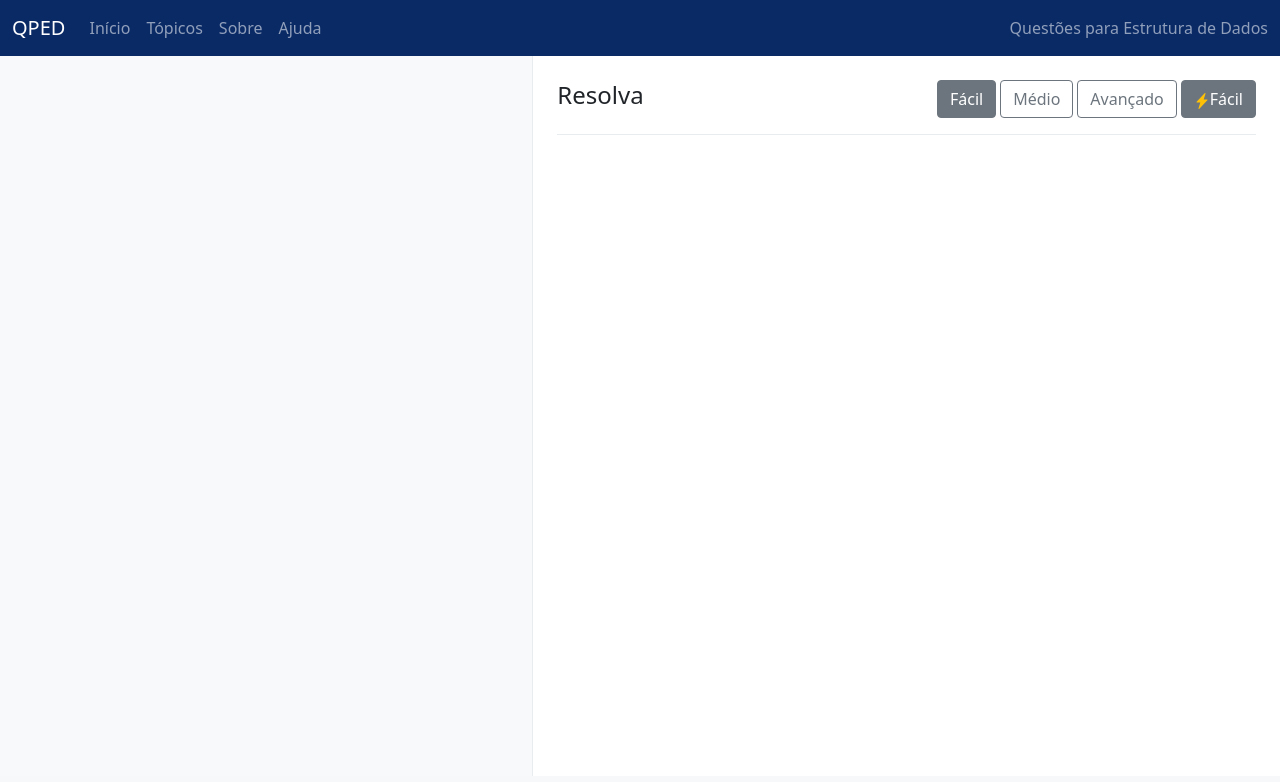
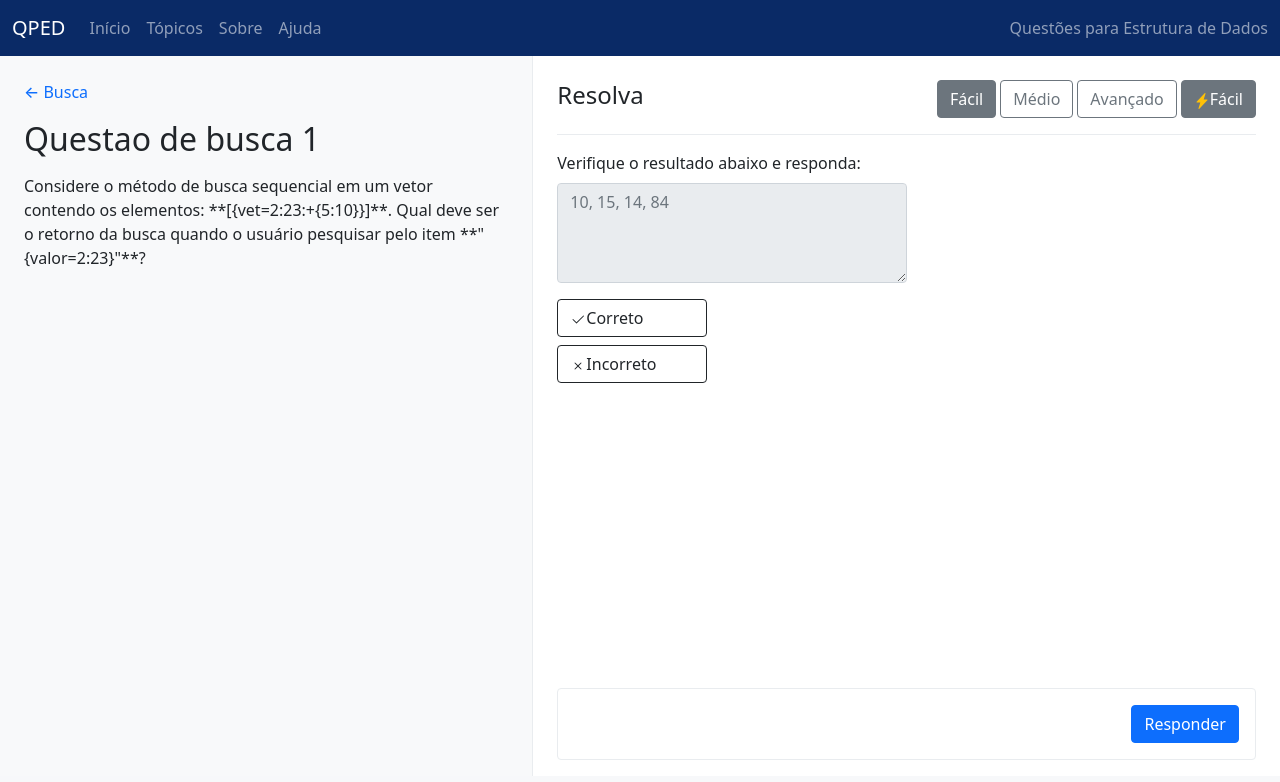
Before and after one commit to utfpr-qped/qped, a React (Create React App) app: page /question/busca/busca-1 in a window 1280 px wide. Shown: the top 782 px of the page. Built offline with nearby package versions, Linux system fonts and the light colour scheme; the HTML template or start-up script is replaced by a standard one.

Commit message:
Get questions from DB and display onscreen

```diff
--- a/public/index.html
+++ b/public/index.html
@@ -9,5 +9,6 @@
   </head>
   <body>
     <div id="root"></div>
+    <script src="https://cdn.jsdelivr.net/npm/bootstrap@5.0.1/dist/js/bootstrap.bundle.min.js" integrity="sha384-gtEjrD/SeCtmISkJkNUaaKMoLD0//ElJ19smozuHV6z3Iehds+3Ulb9Bn9Plx0x4" crossorigin="anonymous"></script>
   </body>
 </html>
--- a/src/App.js
+++ b/src/App.js
@@ -15,7 +15,7 @@ function App() {
 
         <Switch>
           <Route path="/topics" component={Topics} />
-          <Route path="/question/:idQuestion" component={ViewQuestion} />
+          <Route path="/question/:subject/:idQuestion" component={ViewQuestion} />
         </Switch>
       </div>
     </BrowserRouter>
--- a/src/components/TopicSection/index.js
+++ b/src/components/TopicSection/index.js
@@ -6,7 +6,7 @@ const TopicSection = ({ questionList, sectionTitle }) => {
       <h2 className="h4 mb-4">{sectionTitle}</h2>
       {
         questionList.map(question =>
-          <Link to={`/question/${question.id}`} key={question.id}>{question.title}</Link>
+          <Link to={`/question/${question.subject.toLowerCase()}/${question.id}`} key={question.id}>{question.title}</Link>
         )
       }
     </section>
--- a/src/utils/questions.js
+++ b/src/utils/questions.js
@@ -1,7 +1,9 @@
 /**
  * Lists of questions organized in one single object with each topic
+ *
+ * TODO This list of questions works as dummy data, it needs to be replaced with the correct questions
  */
-export const QuestionsDB = {
+export const questions = {
   busca: [
     {
       id: 'busca-1',
--- a/src/view/Topics/index.js
+++ b/src/view/Topics/index.js
@@ -4,7 +4,7 @@ import TopicSection from "../../components/TopicSection";
 import "./index.css";
 
 // Questions DB
-import { QuestionsDB as questions } from "../../utils/questions";
+import { questions as database } from "../../utils/questions";
 
 const Topics = () => {
   return (
@@ -13,23 +13,29 @@ const Topics = () => {
         <h1>Tópicos</h1>
       </header>
 
+      {/*
+        TODO
+        - find a better way to populate the page with the sections of each topic,
+          instead of manually calling each section
+      */}
+
       {
         // ! Tópico de BUSCA
-        questions.busca.length ? (
-          <TopicSection questionList={questions.busca} sectionTitle="Busca" />
+        database.busca.length ? (
+          <TopicSection questionList={database.busca} sectionTitle="Busca" />
         ) : (null)
       }
       {
         // ! Tópico de PILHA
-        questions.pilha.length ? (
-          <TopicSection questionList={questions.pilha} sectionTitle="Pilha" />
+        database.pilha.length ? (
+          <TopicSection questionList={database.pilha} sectionTitle="Pilha" />
         ) : (null)
       }
 
       {
         // ! Tópico de FILA
-        questions.fila.length ? (
-          <TopicSection questionList={questions.fila} sectionTitle="Fila" />
+        database.fila.length ? (
+          <TopicSection questionList={database.fila} sectionTitle="Fila" />
         ) : (null)
       }
     </div>
--- a/src/view/ViewQuestion/index.js
+++ b/src/view/ViewQuestion/index.js
@@ -1,27 +1,36 @@
-import { useEffect } from "react";
-// import { Link } from "react-router-dom";
-
-// import { TrueOrFalse, Alternative, Written } from "../../components/AnswerType";
-// import { Default, Solved } from "../../components/QuestionActions";
-
+import { useState, useEffect } from "react";
+import { Link } from "react-router-dom";
+// Components
+import { TrueOrFalse } from "../../components/AnswerType";
+import { Default } from "../../components/QuestionActions";
+// Styles
 import "./index.css";
-
 // Questions DB
-// import { QuestionsDB as questions } from "../../utils/questions";
+import { questions as database } from "../../utils/questions";
 
 /**
  * ViewQuestion
  * Display a question and its resolution area
  */
 const ViewQuestion = ({ match }) => {
-  // const [question, setQuestion] = useState({})
+  const [question, setQuestion] = useState({})
 
   useEffect(() => {
-    // Encontrar pelo params o id da questao e mostrar
+    /*
+      * Find the question and display it onscreen
 
+      - Get the question id from the URL
+      - Recover the question from the database by using the 'subject', then the 'id' of the question
+        that is coming from the parameters in the URL
+      - Once it gets the right question, store it in a state so that it is loaded onscreen
+    */
 
-    console.log(match.params.idQuestion)
-  })
+    let subject = match.params.subject
+    let idQuestion = match.params.idQuestion
+    let question = database[`${subject}`].find(element => element.id === idQuestion)
+
+    setQuestion(question)
+  }, [match.params.subject, match.params.idQuestion])
 
   return (
     <div className="container-fluid">
@@ -30,10 +39,10 @@ const ViewQuestion = ({ match }) => {
         <div className="Instruction col-md-5">
           <div className="body">
             <div className="mb-3">
-              {/* <Link to="/topics" className="h6 subject">{`← ${question.subject}`}</Link> */}
+              <Link to="/topics" className="h6 subject">{`← ${question.subject}`}</Link>
             </div>
-            {/* <h2 className="h2 mb-3">{question.title}</h2>
-            <p className="mb-4">{question.text}</p> */}
+            <h2 className="h2 mb-3">{question.title}</h2>
+            <p className="mb-4">{question.text}</p>
           </div>
 
           <div className="tags mb-6">
@@ -63,11 +72,11 @@ const ViewQuestion = ({ match }) => {
             </header>
 
             {/* Body of the resolution area, where a single type of answer is displayed */}
-            {/* <TrueOrFalse /> */}
+            <TrueOrFalse />
           </div>
 
           {/* Component where the actions are --> answer the question/next question */}
-          {/* <Default /> */}
+          <Default />
         </div>
       </div>
     </div>
```
